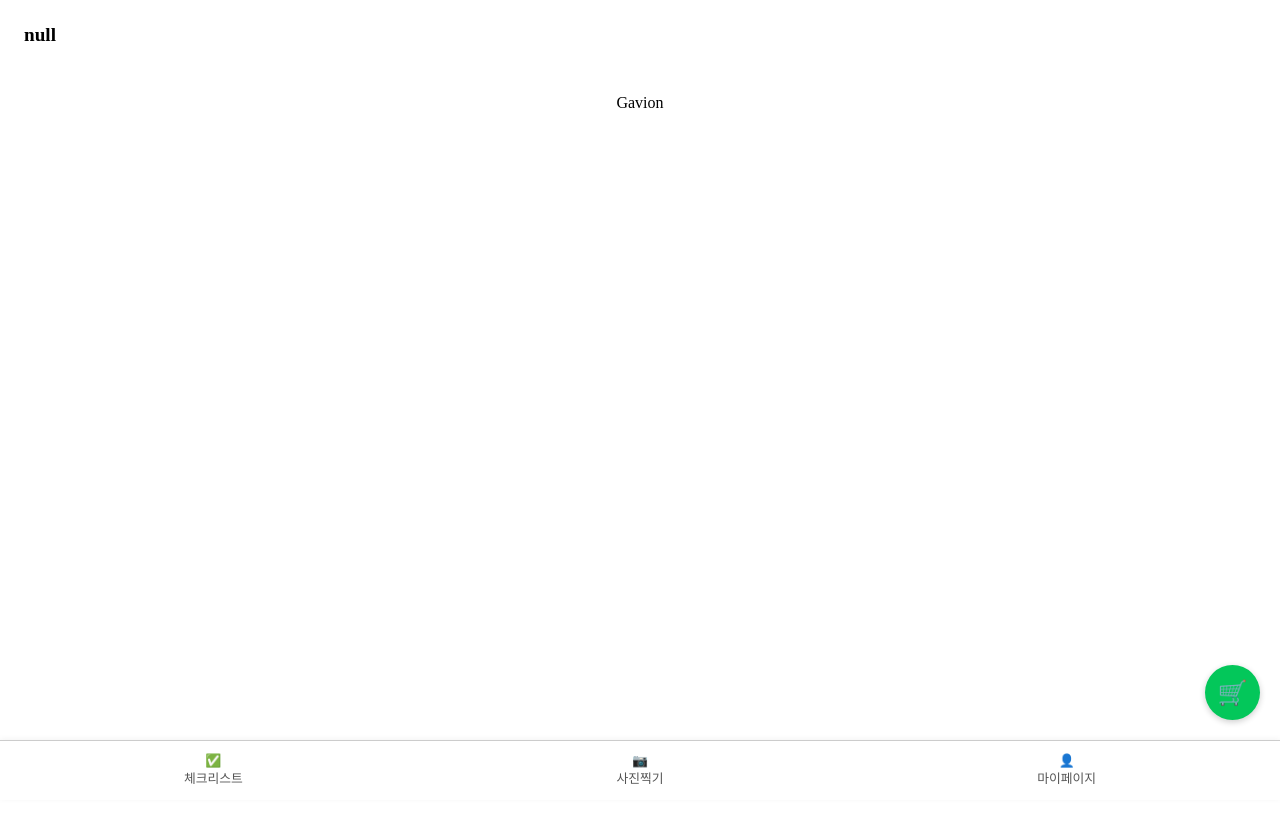
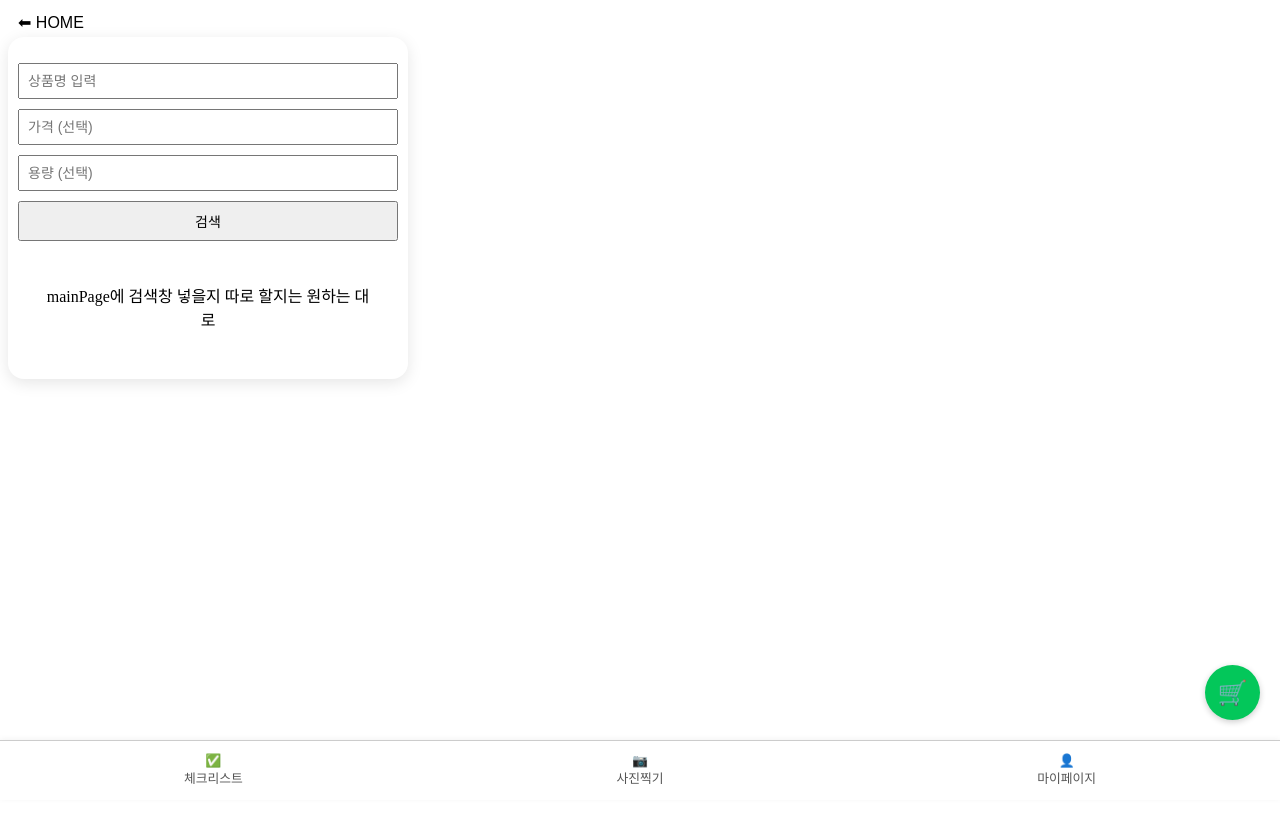
Before and after one commit to KGUCapstone/frontend, a React (Create React App) app: page /home in a window 1280 px wide. Built offline with nearby package versions, Linux system fonts and the light colour scheme; no server answers.

Commit message:
Feat: add SearchBar component and HomeBtn component

```diff
--- /dev/null
+++ b/src/components/HomeButton.js
@@ -0,0 +1,15 @@
+import React from "react";
+import { useNavigate } from "react-router-dom";
+import "../style/HomeButton.css";
+
+const HomeButton = ({ label = "⬅ HOME", className = "" }) => {
+  const navigate = useNavigate();
+
+  return (
+    <button className={`home-button ${className}`} onClick={() => navigate("/home")}>
+      {label}
+    </button>
+  );
+};
+
+export default HomeButton;
--- /dev/null
+++ b/src/components/SearchBar.js
@@ -0,0 +1,39 @@
+import React, { useState } from "react";
+import "../style/SearchBar.css";
+
+const SearchBar = ({ onSearch }) => {
+  const [keyword, setKeyword] = useState("");
+  const [price, setPrice] = useState("");
+  const [capacity, setCapacity] = useState("");
+
+  const handleSubmit = (e) => {
+    e.preventDefault();
+    onSearch({ keyword, price, capacity });
+  };
+
+  return (
+    <form className="search-form" onSubmit={handleSubmit}>
+      <input
+        type="text"
+        placeholder="상품명 입력"
+        value={keyword}
+        onChange={(e) => setKeyword(e.target.value)}
+      />
+      <input
+        type="number"
+        placeholder="가격 (선택)"
+        value={price}
+        onChange={(e) => setPrice(e.target.value)}
+      />
+      <input
+        type="text"
+        placeholder="용량 (선택)"
+        value={capacity}
+        onChange={(e) => setCapacity(e.target.value)}
+      />
+      <button type="submit"> 검색</button>
+    </form>
+  );
+};
+
+export default SearchBar;
--- a/src/pages/CameraPage.js
+++ b/src/pages/CameraPage.js
@@ -2,6 +2,7 @@ import React, { useEffect, useRef } from "react";
 import { useNavigate } from "react-router-dom";
 import "../style/CameraPage.css";
 import BottomNav from "../components/BottomNav";
+import HomeButton from "../components/HomeButton";
 
 
 const CameraPage = () => {
@@ -52,6 +53,11 @@ const CameraPage = () => {
 
   return (
     <div className="camera-wrapper">
+
+      <header>
+       <HomeButton />
+      </header>
+
       <h2>가격표 촬영</h2>
       <div className="camera-container">
         <video ref={videoRef} autoPlay playsInline className="camera-video" />
--- a/src/pages/Mainpage.js
+++ b/src/pages/Mainpage.js
@@ -1,11 +1,12 @@
-import React, { useEffect, useState } from "react";
+import React, { useEffect } from "react";
 import api from "../api";
 import { useNavigate } from "react-router-dom";
 import "../style/MainPage.css";
 import BottomNav from "../components/BottomNav";
+import HomeButton from "../components/HomeButton";
+import SearchBar from "../components/SearchBar";
 
 const MainPage = () => {
-  const [name, setName] = useState(null);
   const navigate = useNavigate();
 
   useEffect(() => {
@@ -24,32 +25,25 @@ const MainPage = () => {
     fetchAccessToken();
   }, []);
 
-  useEffect(() => {
-    const fetchMypage = async () => {
-      try {
-        const token = localStorage.getItem("Authorization");
-        const response = await api.get("/mypage", {
-          headers: { Authorization: token || "" }
-        });
-        setName(response.data.name);
-      } catch (error) {
-        console.error("인증 실패:", error);
-      } finally {
-      }
-    };
-
-    fetchMypage();
-  }, []);
 
   return (
     <div className="main-container">
-      <header className="main-header">
-        <div className="user-name">{name ? `${name}님` : "null"}</div>
+
+
+      <header>
+       <HomeButton />
       </header>
 
-      <main className="main-content">
-        Gavion
-      </main>
+      <div className="main-card">
+
+        <SearchBar/>
+
+        <div className="main-content">
+          mainPage에 검색창 넣을지 따로 할지는 원하는 대로
+        </div>
+      </div>
+
+
 
       <button className="cart-button" onClick={() => navigate("/cart")}>🛒</button>
 
--- a/src/pages/Mypage.js
+++ b/src/pages/Mypage.js
@@ -3,6 +3,7 @@ import api from "../api";
 import { useNavigate } from "react-router-dom";
 import "../style/MyPage.css";
 import BottomNav from "../components/BottomNav";
+import HomeButton from "../components/HomeButton";
 
 const MyPage = () => {
   const [user, setUser] = useState(null);
@@ -58,7 +59,11 @@ const MyPage = () => {
 
   return (
     <div className="mypage-container">
+
       <div className="mypage-card">
+      <header>
+       <HomeButton />
+      </header>
         <h2>마이 페이지</h2>
 
         {loading ? (
--- /dev/null
+++ b/src/style/HomeButton.css
@@ -0,0 +1,7 @@
+.home-button {
+    background-color: transparent;
+    border: none;
+    font-size: 16px;
+    cursor: pointer;
+    padding: 5px 10px;
+  }
--- a/src/style/MainPage.css
+++ b/src/style/MainPage.css
@@ -16,6 +16,16 @@
   .main-content {
     flex: 1;
     padding: 2rem;
+    text-align: center;
+  }
+  .main-card {
+    background-color: white;
+    padding: 1rem 0;
+    border-radius: 16px;
+    box-shadow: 0 4px 16px rgba(0, 0, 0, 0.1);
+    width: 100%;
+    max-width: 400px;
+    min-height: 300px;
     text-align: center;
   }
 
@@ -38,6 +48,13 @@
     font-size: 1rem;
     cursor: pointer;
   }
+  .home-button {
+  background-color: transparent;
+  border: none;
+  font-size: 16px;
+  cursor: pointer;
+  padding: 5px;
+}
 
   .cart-button {
     position: fixed;
--- a/src/style/MyPage.css
+++ b/src/style/MyPage.css
@@ -1,5 +1,5 @@
 .mypage-container {
-    padding: 2rem 1rem 6rem; /* 하단 여백 확보 (네비바 공간) */
+    padding: 10rem 1rem 40rem; /* 하단 여백 확보 (네비바 공간) */
     display: flex;
     justify-content: center;
     align-items: flex-start; /* 상단 정렬 */
--- /dev/null
+++ b/src/style/SearchBar.css
@@ -0,0 +1,12 @@
+.search-form {
+    display: flex;
+    flex-direction: column;
+    gap: 10px;
+    padding: 10px;
+  }
+
+  .search-form input,
+  .search-form button {
+    padding: 8px;
+    font-size: 14px;
+  }
```
